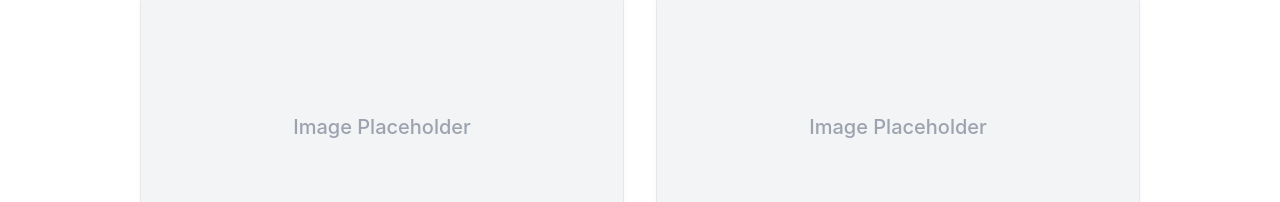
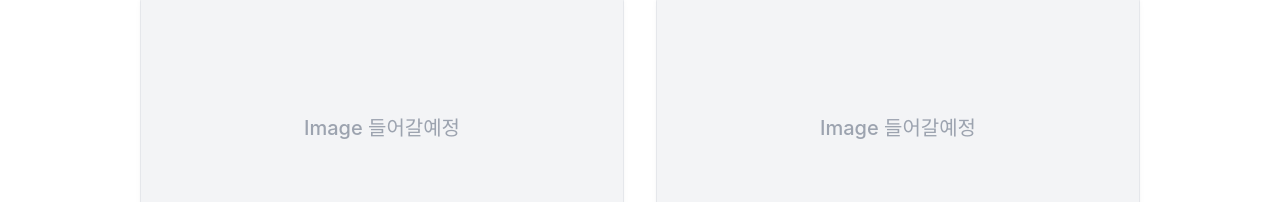
Before and after one commit to tab-captains/RE-Skin-fe, a React (Vite) app: page /community in a window 1280 px wide. Shown: the part 219-421 px from the top of the page. Built offline with nearby package versions, Linux system fonts and the light colour scheme.

Commit message:
커뮤니티 페이지 UI 수정

```diff
--- a/src/features/community/pages/CommunityPage.css
+++ b/src/features/community/pages/CommunityPage.css
@@ -99,7 +99,7 @@
 .likes {
   display: flex;
   align-items: center;
-  gap: 0.5rem; /* 8px */
+  gap: 0.5rem;
 }
 
 .userIcon {
--- a/src/features/community/pages/CommunityPage.jsx
+++ b/src/features/community/pages/CommunityPage.jsx
@@ -5,7 +5,7 @@ const PostCard = () => {
   return (
     <div className="card">
       <div className="imagePlaceholder">
-        <span>Image Placeholder</span>
+        <span>Image 들어갈예정</span>
       </div>
 
       <div className="content">
```
